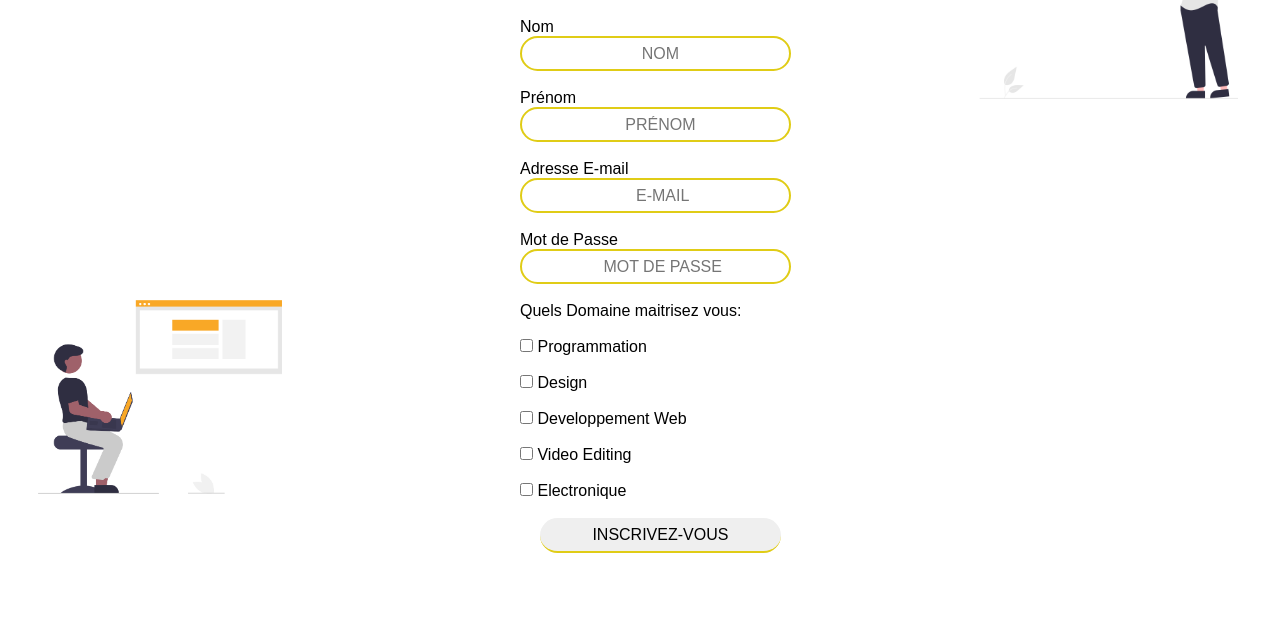
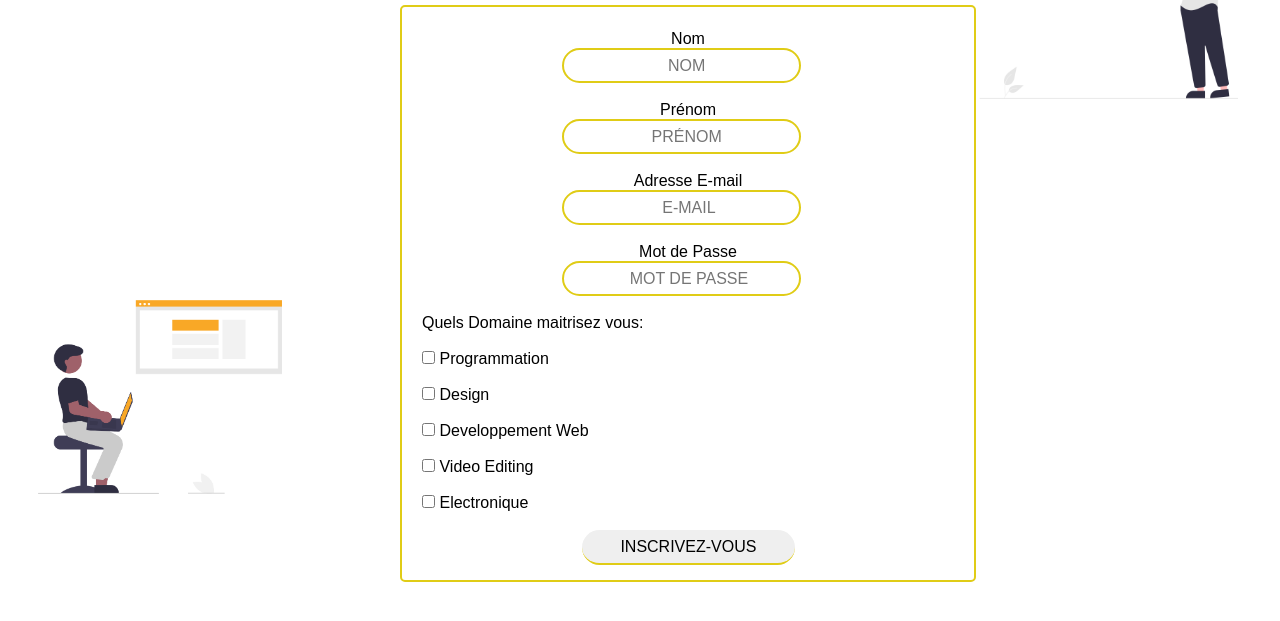
Before and after one commit to manel1501/formulaire_CELEC, a plain HTML site: page index.html in a window 1280 px wide. Shown: the part 125-746 px from the top of the page. Drawn offline with Linux system fonts and the light colour scheme.

Commit message:
Update style.css

```diff
--- a/style.css
+++ b/style.css
@@ -16,7 +16,6 @@ html{
     justify-content: space-evenly;
     margin: 0px;
     margin-left: 0%;
-    text-decoration: none;
 }
 .nav_bar a {color: black;
     font-size: 20px;
@@ -30,9 +29,7 @@ header {
 body{
     font-family: 'Montserrat', sans-serif;
     padding-right: 10%;
-    background-image: url("fond.png");
-    background-repeat: no-repeat;
-    background-size: 10% ;
+
 }
 li { list-style-type : none;}
 .img{
@@ -41,8 +38,7 @@ li { list-style-type : none;}
     margin-left: 40px;
 }
 .title{
-    margin-top: 0%;
-    margin-left: 500px;
+    margin-left: 525px;
     border-bottom:rgb(224, 204, 22) 2px solid ;
     text-align: center;
     font-size: 30px;
@@ -51,12 +47,13 @@ li { list-style-type : none;}
 .registration-container{
     padding-top: 2%;
     margin: 10px;
-    margin-top: 0px;
-margin-left: 500px ;
-padding-left: 20px;
-padding-right: 20px;
-text-align:justify;
-border-radius: 5px;
+    margin-left: 400px ;
+    padding-left: 20px;
+    padding-right: 20px;
+    /*text-align:justify;*/
+    border-radius: 5px;
+    border: rgb(224, 204, 22) 2px solid;
+    width: 50%;
 }
 .input{
     display: block;
@@ -65,6 +62,7 @@ border-radius: 5px;
     border: none;
     width: 45%;
     padding-left: 10px;
+    margin-left: 140px;
     margin-top: 0px;
     font-size: 1rem;
     font-family: 'Montserrat', sans-serif;
@@ -78,11 +76,15 @@ border-radius: 5px;
     height: 35px;
     border: none;
     width: 40%;
-    margin-left: 20px;
+    margin-left: 160px;
     margin-top: 0px;
+    margin-bottom: 15px;
     font-size: 1rem;
     font-family: 'Montserrat', sans-serif;
     text-transform: uppercase;
     text-align: center;
     border-bottom:rgb(224, 204, 22) 2px solid ;
 }
+.box{
+text-align: center;
+}
```
